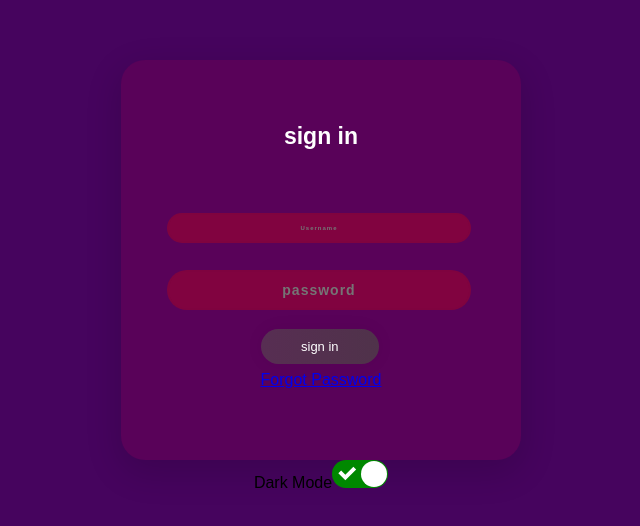
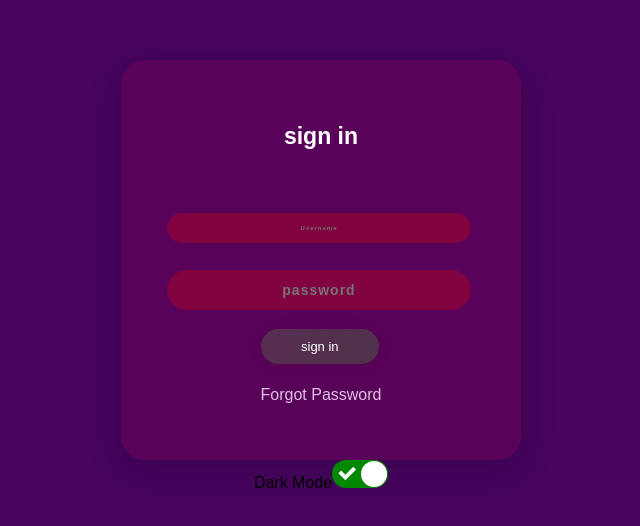
Before and after one commit to Apjuve/darkmode, a React (Create React App) app in the folder darkmode/: page / in a window 1280 px wide. Shown: the part 124-650 px from the top of the page, without its empty margins (319-959 px from the left). Built offline with nearby package versions, Linux system fonts and the light colour scheme.

Commit message:
added style to forgot

```diff
--- a/darkmode/src/App.css
+++ b/darkmode/src/App.css
@@ -123,3 +123,21 @@ padding-top: 40px;
   font-size: 13px;
   box-shadow: 0 0 20px 1px rgba(0, 0, 0, 0.04);
 }
+
+.forgot {
+  text-shadow: 0px 0px 3px rgba(73, 67, 67, 0.821);
+  color: #19d716;
+  padding-top: 15px;
+}
+
+a {
+  text-shadow: 0px 0px 3px rgba(117, 117, 117, 0.12);
+  color: #e1bee7;
+  text-decoration: none;
+}
+
+@media (max-width: 600px) {
+  .main {
+    border-radius: 0px;
+  }
+}
```
